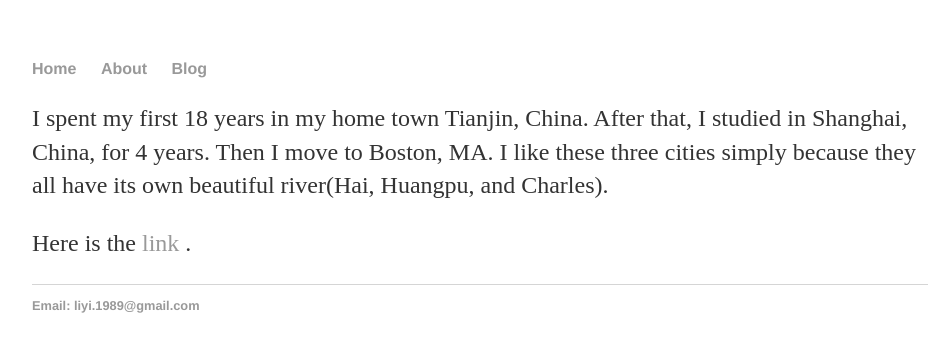
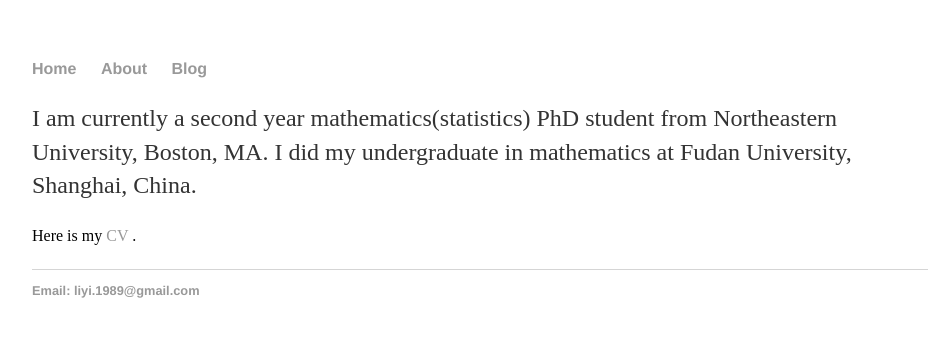
Before and after one commit to liyi-1989/liyi-1989.github.io, a Jekyll site: the page built from about/index.html, in a window 1280 px wide. Shown: the top 352 px of the page, without its empty margins (160-1106 px from the left). Built offline with Jekyll 4.4.1, drawn with Linux system fonts in a browser that asks for light colours.

```diff
--- a/about/index.html
+++ b/about/index.html
@@ -2,9 +2,9 @@
 layout: default
 title: About
 ---
-	<p>I spent my first 18 years in my home town Tianjin, China.
-	After that, I studied in Shanghai, China, for 4 years.
-	Then I move to Boston, MA. I like these three cities simply because they all have its own beautiful river(Hai, Huangpu, and Charles). </p>
-	<p>
-	Here is the <a href="cv.pdf"> link </a>.
+
+	<p>I am currently a second year mathematics(statistics) PhD student
+	from Northeastern University, Boston, MA.
+	I did my undergraduate in mathematics at Fudan University, Shanghai, China.</p>
+	Here is my <a href="cv.pdf"> CV </a>.
 	</p>
```
Also changed, not shown: _posts/2014-09-24-subset_selection.md (added, +14 -0 lines), index.html (+4 -3 lines).
